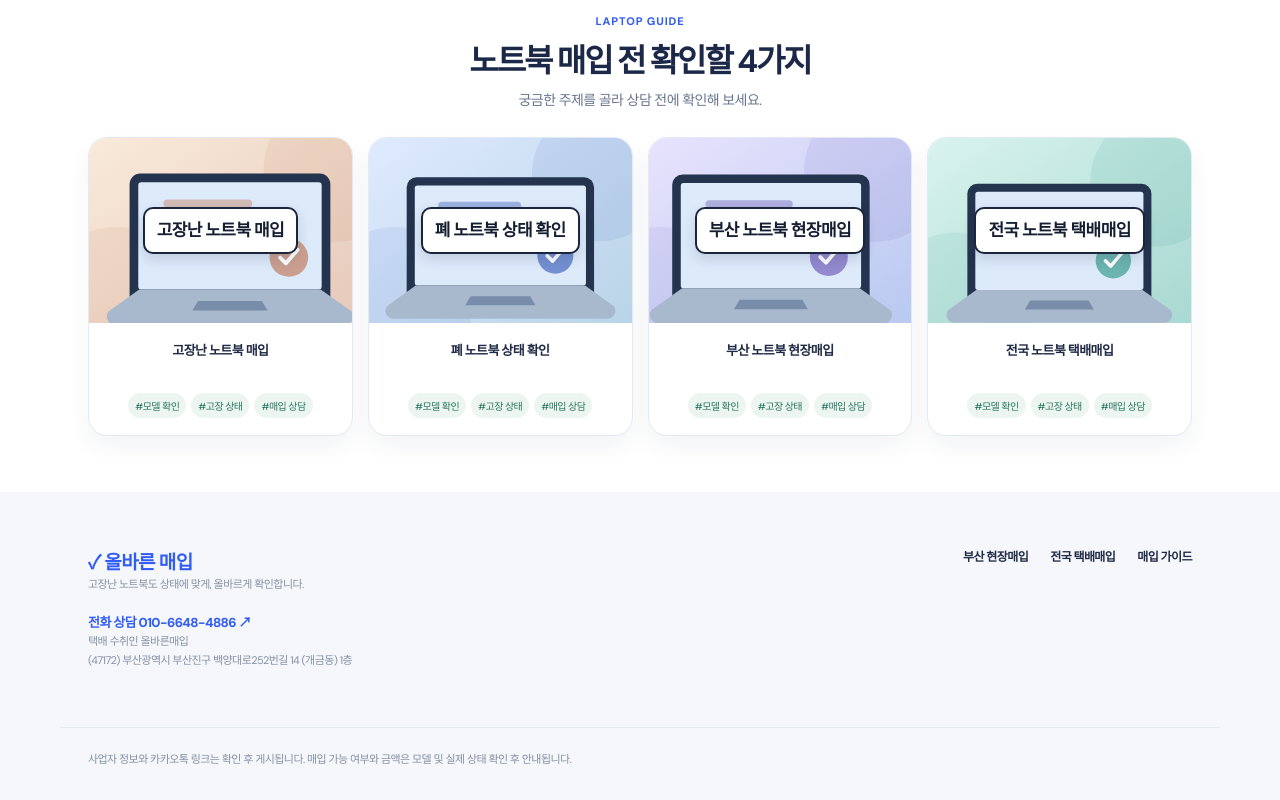
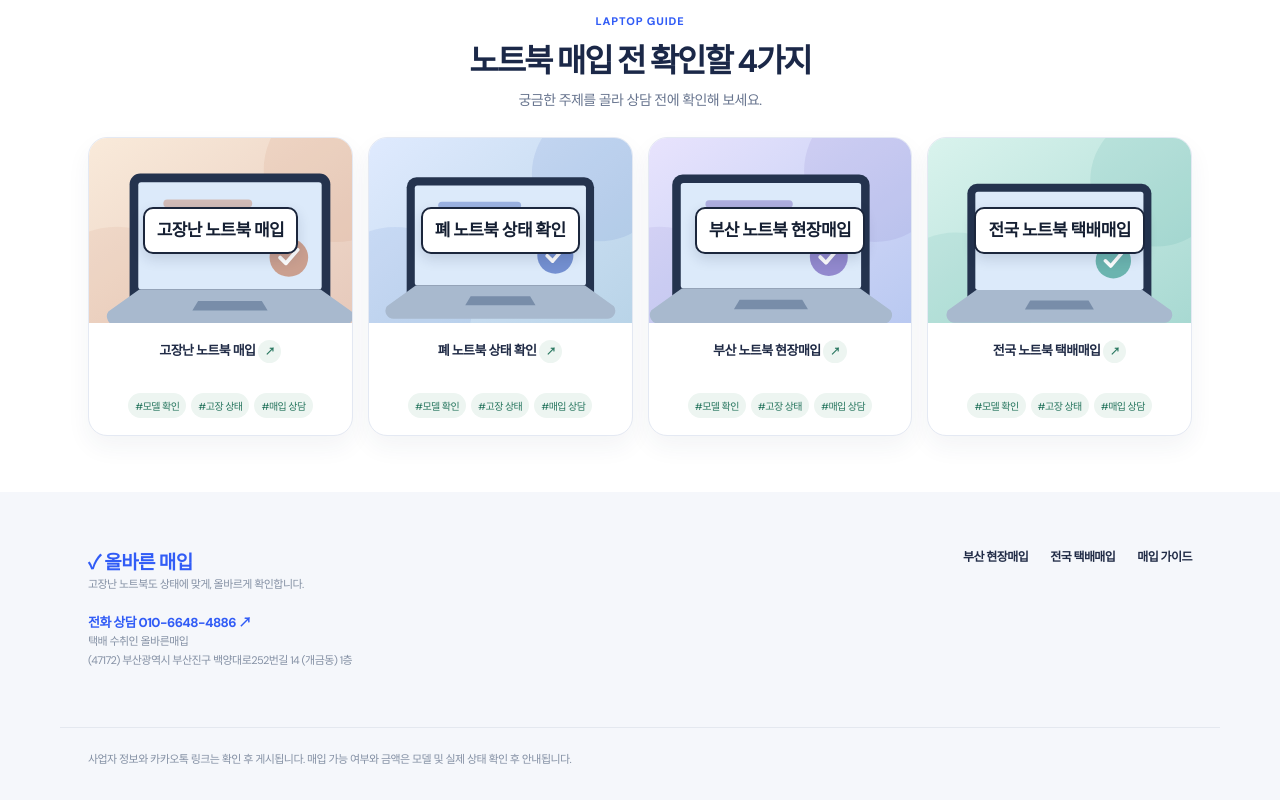
Before and after one commit to cms459800-wq/olbareun-laptop, a Next.js app: page / in a window 1280 px wide. Shown: the part 4827-5627 px from the top of the page. Built offline with nearby package versions, Linux system fonts and the light colour scheme; no server answers.

Commit message:
Link homepage keyword cards to relevant guides

```diff
--- a/src/app/page.tsx
+++ b/src/app/page.tsx
@@ -28,5 +28,5 @@ export default function Home(){return <main>
   <section className="shell guide-promo"><div><span className="kicker">BUYING GUIDE</span><h2>판매 전 궁금한 점을 확인하세요</h2><p>가격 판단 기준, 개인정보 정리, 택배 포장 방법을 정리했습니다.</p></div><Link className="button light" href="/guide">매입 가이드 보기 ↗</Link></section>
   <ContactPanel/>
   <section className="shell final-banner"><div><span>OLBAREUN BUY</span><h2>서랍 속 노트북,<br/>지금 상태부터 확인해 보세요.</h2><p>정상 제품부터 고장난 노트북까지, 지역별 안내를 확인하세요.</p></div><div className="banner-buttons"><Link href="/busan">부산 현장매입 ↗</Link><Link href="/regions">전국 택배매입 ↗</Link></div></section>
-  <div className="shell home-keywords"><KeywordGallery pageKey="home" title="노트북 매입 전 확인할 4가지" keywords={["고장난 노트북 매입","폐 노트북 상태 확인","부산 노트북 현장매입","전국 노트북 택배매입"]} tags={["모델 확인","고장 상태","매입 상담"]}/></div>
+  <div className="shell home-keywords"><KeywordGallery pageKey="home" title="노트북 매입 전 확인할 4가지" keywords={["고장난 노트북 매입","폐 노트북 상태 확인","부산 노트북 현장매입","전국 노트북 택배매입"]} hrefs={["/#conditions","/condition/scrap-laptop","/busan","/regions"]} tags={["모델 확인","고장 상태","매입 상담"]}/></div>
  </main>}
--- a/src/components/keyword-gallery.tsx
+++ b/src/components/keyword-gallery.tsx
@@ -1,17 +1,20 @@
+import Link from 'next/link';
+
 type KeywordGalleryProps={
   pageKey:string;
   title:string;
   keywords:[string,string,string,string];
+  hrefs:[string,string,string,string];
   tags?:string[];
 };
 
-export default function KeywordGallery({pageKey,title,keywords,tags=[]}:KeywordGalleryProps){
+export default function KeywordGallery({pageKey,title,keywords,hrefs,tags=[]}:KeywordGalleryProps){
   const seed=[...pageKey].reduce((value,char)=>value*31+char.charCodeAt(0),0)>>>0;
   const order=[0,1,2,3].map((_,index)=>(index+seed%4)%4);
   return <section className="keyword-gallery" aria-label={title}>
     <div className="section-head"><span className="kicker">LAPTOP GUIDE</span><h2>{title}</h2><p>궁금한 주제를 골라 상담 전에 확인해 보세요.</p></div>
     <div className="keyword-grid">
-      {keywords.map((keyword,index)=><article className={`keyword-card keyword-art-${order[index]}`} key={keyword}>
+      {keywords.map((keyword,index)=><Link href={hrefs[index]} className={`keyword-card keyword-art-${order[index]}`} key={keyword} aria-label={`${keyword} 안내 보기`}>
         <div className="keyword-picture" role="img" aria-label={`${keyword} 노트북 안내 이미지`}>
           <svg viewBox="0 0 320 230" aria-hidden="true" focusable="false">
             <circle cx="270" cy="52" r="75" fill="currentColor" opacity=".12"/>
@@ -28,8 +31,8 @@ export default function KeywordGallery({pageKey,title,keywords,tags=[]}:KeywordG
           </svg>
           <strong>{keyword}</strong>
         </div>
-        <div className="keyword-caption"><b>{keyword}</b><div>{(tags.length?tags:[title,'모델 확인','상태 확인']).slice(0,3).map(tag=><span key={tag}>#{tag}</span>)}</div></div>
-      </article>)}
+        <div className="keyword-caption"><b>{keyword} <span className="keyword-arrow" aria-hidden="true">↗</span></b><div>{(tags.length?tags:[title,'모델 확인','상태 확인']).slice(0,3).map(tag=><span key={tag}>#{tag}</span>)}</div></div>
+      </Link>)}
     </div>
   </section>;
 }
```
Also changed, not shown: src/app/globals.css.
